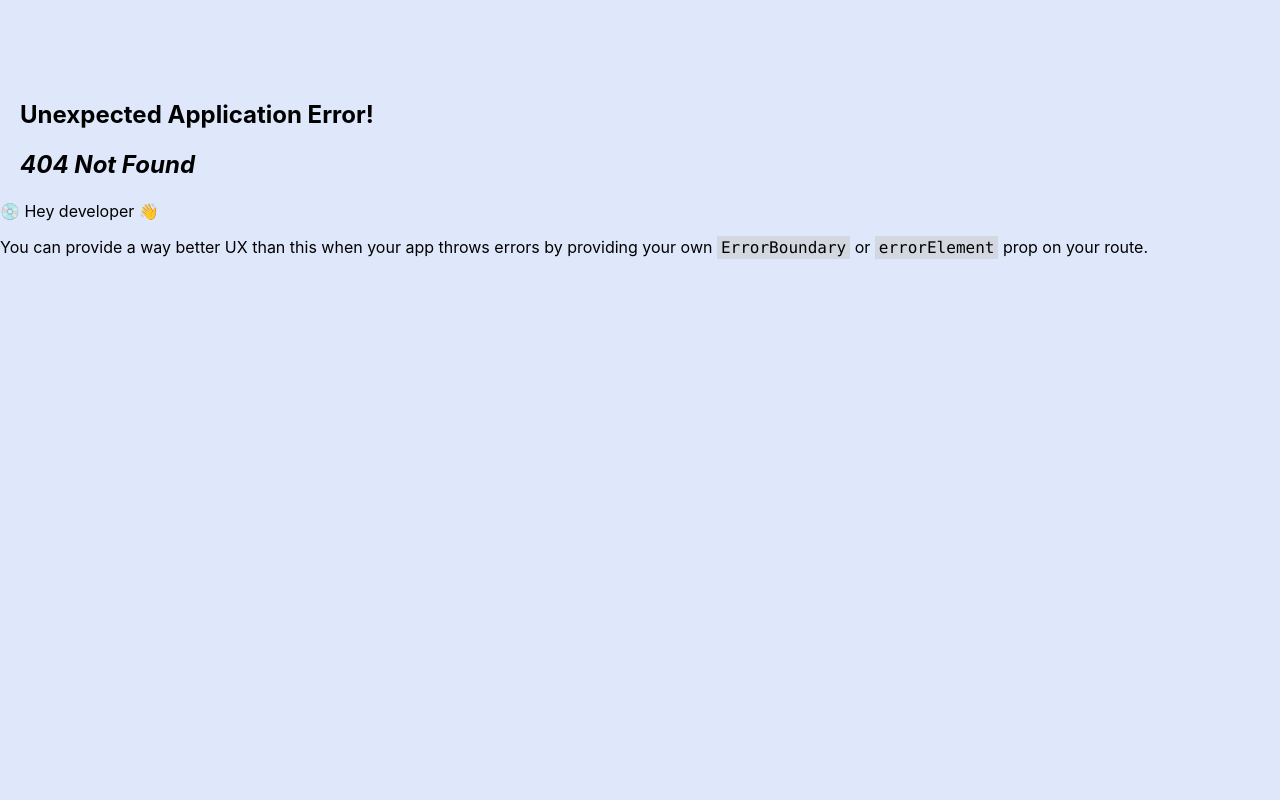
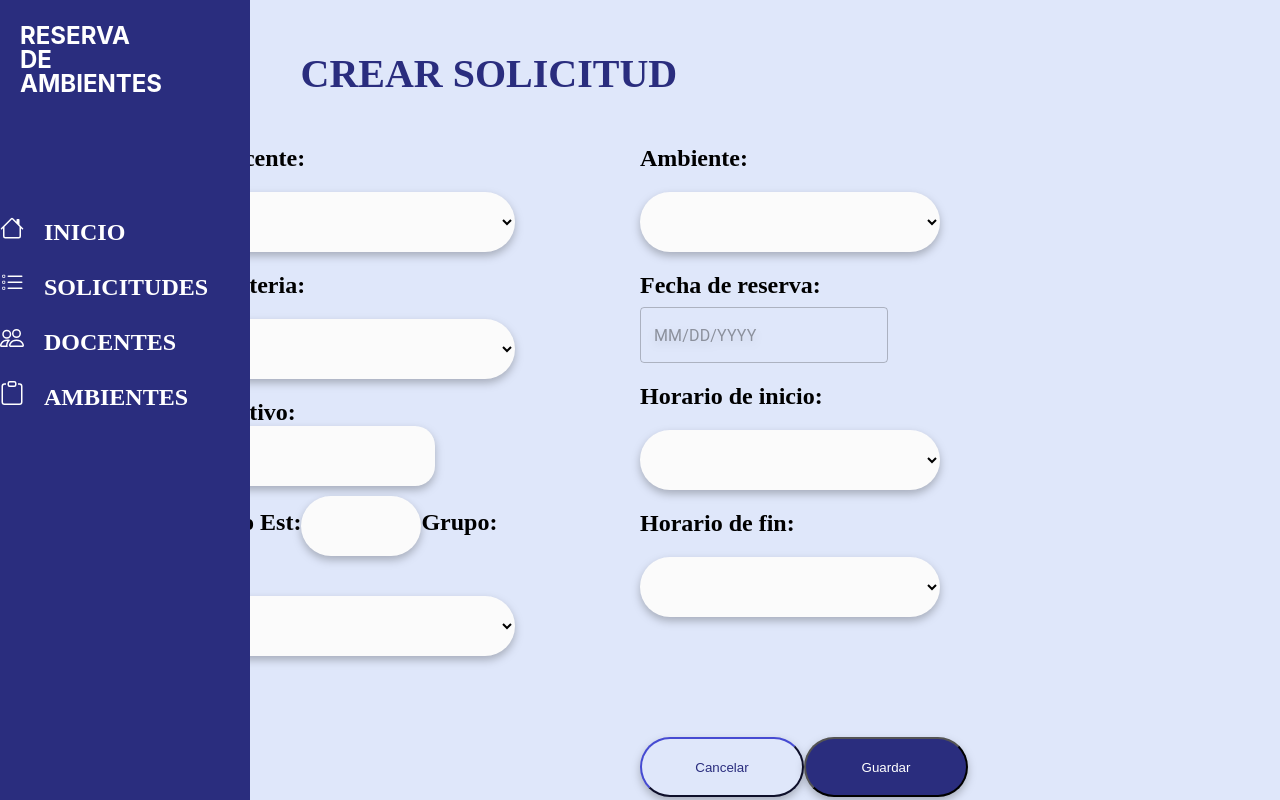
Before and after one commit to JhonPaul12/Reserva-De-Ambientes, a React (Create React App) app in the folder frontend/: page /crearsolicitud in a window 1280 px wide. Before the commit this address had no page. Built offline with nearby package versions, Linux system fonts and the light colour scheme.

Commit message:
Formulario de la solicitud

```diff
--- a/frontend/package.json
+++ b/frontend/package.json
@@ -3,12 +3,18 @@
   "version": "0.1.0",
   "private": true,
   "dependencies": {
+    "@emotion/react": "^11.11.4",
+    "@emotion/styled": "^11.11.5",
+    "@mui/lab": "^5.0.0-alpha.170",
+    "@mui/material": "^5.15.15",
+    "@mui/x-date-pickers": "^7.2.0",
     "@testing-library/jest-dom": "^5.17.0",
     "@testing-library/react": "^13.4.0",
     "@testing-library/user-event": "^13.5.0",
     "axios": "^1.6.8",
     "bootstrap": "^5.3.3",
     "bootstrap-icons": "^1.11.3",
+    "dayjs": "^1.11.10",
     "localforage": "^1.10.0",
     "match-sorter": "^6.3.4",
     "react": "^18.2.0",
--- /dev/null
+++ b/frontend/src/components/Calendar/Calendario.tsx
@@ -0,0 +1,26 @@
+import React from "react";
+import { Dayjs } from "dayjs";
+import { DemoContainer } from "@mui/x-date-pickers/internals/demo";
+import { AdapterDayjs } from "@mui/x-date-pickers/AdapterDayjs";
+import { LocalizationProvider } from "@mui/x-date-pickers/LocalizationProvider";
+import { DatePicker } from "@mui/x-date-pickers/DatePicker";
+
+
+export function Calendario() {
+  const [value, setValue] = React.useState<Dayjs | null>(null);
+
+  const handleChange = (newValue: Dayjs | null) => {
+    setValue(newValue);
+    console.log("Selected date:", newValue?.format("YYYY-MM-DD"));
+  };
+
+  return (
+    <div>
+      <LocalizationProvider dateAdapter={AdapterDayjs}>
+        <DemoContainer components={["DatePicker"]} >
+          <DatePicker value={value} onChange={handleChange} />
+        </DemoContainer>
+      </LocalizationProvider>
+    </div>
+  );
+}
--- a/frontend/src/components/index.ts
+++ b/frontend/src/components/index.ts
@@ -1,2 +1,4 @@
 export { Form } from './ui/Form.tsx';
 export { SlideBar } from './ui/SlideBar.tsx';
+export { FormSolicitud } from './ui/FormSolicitud.tsx';
+export { Calendario } from "./Calendar/Calendario.tsx";
--- a/frontend/src/components/ui/Form.css
+++ b/frontend/src/components/ui/Form.css
@@ -8,8 +8,6 @@ form{
     flex-wrap: wrap;
     margin-top: 15px;
     justify-content: center;
-
-
 
   }
   .columna {
--- /dev/null
+++ b/frontend/src/components/ui/FormSolicitud.css
@@ -0,0 +1,113 @@
+.contenedor{
+    width: calc(100% - 100px);
+    left: 300px;
+  }
+
+  form{
+      display: flex;
+      flex-wrap: wrap;
+      margin-top: 15px;
+      justify-content: center;
+    }
+    .columna {
+      flex: 1;
+      margin-right: 20px;
+      text-align: left;
+    }
+    h2{
+      margin-top: 50px;
+      margin-left: 20px;
+    }
+    label{
+      font-size:24px;
+        font-family:Nunito;
+        font-weight: bold;
+    }
+    .guardar{
+      border-radius:50px;
+      filter: drop-shadow(0px 4px 4px rgba(0,0,0,0.25));
+      height: 60px;
+      width: 164px;
+      background-color:#2a2d7e;
+      color: white;
+      margin-top: 50px;
+    }
+    .cancelar{
+      border-radius:50px;
+      filter: drop-shadow(0px 4px 4px rgba(0,0,0,0.25));
+      height: 60px;
+      width: 164px;
+      background-color:#DFE7FA;
+      color: #2a2d7e;
+      margin-top: 50px;
+      border-color: #2a2d7e;
+      ;
+    }
+    .opcions{
+      margin-top: 50px;
+
+    }
+    .cuadrado{
+      height: 60px;
+      width: 60px;
+      background-color:#fbfbfb;
+      border-style: hidden;
+      border-radius:10px;
+    }
+    input{
+      background-color:#fbfbfb;
+      height:20px;
+      width:80px;
+      filter:drop-shadow(0px 4px 4px rgba(0,0,0,0.25));
+      border-radius:30px;
+      border: none;
+      margin-top: 10px;
+      margin-bottom: 20px;
+      font-family:Nunito;
+    }
+    input:focus {
+      border-color: 2a2d7e;
+    }
+    textarea{
+      background-color:#fbfbfb;
+      height:20px;
+      width:180px;
+      filter:drop-shadow(0px 4px 4px rgba(0,0,0,0.25));
+      border-radius:20px;
+      border: none;
+      resize: none;
+      font-family:Nunito;
+      vertical-align: top;
+    }
+    select{
+      background-color:#fbfbfb;
+      height:60px;
+      width:300px;
+      filter:drop-shadow(0px 4px 4px rgba(0,0,0,0.25));
+      border-radius:30px;
+      padding: 10px;
+      margin-top: 20px;
+      margin-bottom: 20px;
+      border: none;
+    }
+    .grupo{
+        select{
+            width: 20px;
+        }
+        input{
+            width: 20px;
+        }
+    }
+    textarea::-webkit-scrollbar {
+      width: 3px;
+
+    }
+
+    textarea::-webkit-scrollbar-thumb {
+      background-color: #2a2d7e;
+      border-radius: 5px;
+    }
+
+    textarea::-webkit-scrollbar-track {
+      background-color: transparent;
+    }
--- /dev/null
+++ b/frontend/src/components/ui/FormSolicitud.tsx
@@ -0,0 +1,127 @@
+import React, { useState } from 'react';
+import { toast } from 'sonner';
+import './FormSolicitud.css';
+import { Calendario } from '../index.ts';
+
+
+export const FormSolicitud = () => {
+    const [inputMotivo, setInputMotivo] = useState('');
+    const [inputNEst, setInputNEst] = useState('');
+    const [buttonSave, setInputSave] = useState(false);
+
+
+
+    const onInputChangeMotivo = (event) => {
+        const inputValue = event.target.value;
+        if (inputValue.length <30) {
+          setInputMotivo(inputValue);
+          console.log(inputValue);
+        } else {
+          toast.error('El motivo debe tener como maximo 150 caracteres');
+          console.log("El motivo debe tener como maximo 150 caracteres");
+        }
+      }
+      const onInputChangeNEst = (event) => {
+        const inputValue = event.target.value;
+        if (inputValue.length <6) {
+          setInputNEst(inputValue);
+          console.log(inputValue);
+        } else {
+          toast.error('El numero de estudiantes no debe superar los 5 caracteres');
+          console.log("El numero de estudiantes no debe superar los 5 caracteres");
+        }
+      }
+
+      const onInputChangeSave = (event) => {
+        event.preventDefault();
+        if (inputMotivo !== '' && inputNEst !== '') {
+          setInputSave(true);
+          console.log('true');
+        } else {
+          toast.error('El motivo y el nro de estudiantes son obligatorios');
+          console.log('l motivo y el nro de estudiantes son obligatorios');
+        }
+    }
+  return (
+    <div className='contenedor'>
+    <form>
+        <div className="columna">
+        <label>Docente:</label>
+        <br />
+        <select
+          >
+
+          </select>
+          <br />
+          <label>Materia:</label>
+          <br />
+          <select
+          >
+
+          </select>
+        <br />
+        <label>Motivo:</label>
+        <br />
+        <textarea
+            value={inputMotivo}
+            style={{
+              fontSize: '16px',
+              padding: '20px',
+
+            }}
+            onChange={onInputChangeMotivo}
+          />
+        <br />
+        <label>Nro Est:</label>
+        <input
+            value={inputNEst}
+            style={{
+              fontSize: '10px',
+              padding: '20px',
+            }}
+            onChange={onInputChangeNEst}
+          />
+          <label>Grupo:</label>
+          <select
+          >
+
+          </select>
+        </div>
+        <div className="columna">
+            <label>Ambiente:</label>
+            <br />
+            <select
+            >
+
+            </select>
+            <br />
+            <label>Fecha de reserva:</label>
+            <br />
+            <Calendario/>
+            <br />
+            <label>Horario de inicio:</label>
+            <br />
+            <select
+            >
+
+            </select>
+            <br />
+            <label>Horario de fin:</label>
+            <br />
+            <select
+            >
+
+            </select>
+            <br />
+            <div className='opcions'>
+            <button className="cancelar" >Cancelar</button>
+            <button
+              className="guardar"
+              onClick={onInputChangeSave}>Guardar</button>
+            </div>
+        </div>
+
+    </form>
+  </div>
+  )
+}
--- a/frontend/src/pages/ambientes/AmbientesRegistroPage.tsx
+++ b/frontend/src/pages/ambientes/AmbientesRegistroPage.tsx
@@ -5,6 +5,7 @@ import { Toaster } from 'sonner';
 export const AmbientesRegistroPage = () => {
   return (
     <div className='pag'>
+      <div className='formReg2'>
       <Toaster
         position='top-right'
         richColors
@@ -13,6 +14,7 @@ export const AmbientesRegistroPage = () => {
       />
 
       <SlideBar/>
+      </div>
       <div className='formReg'>
       <h2 className="titulo" >REGISTRO DE AMBIENTE</h2>
       <Form/>
--- /dev/null
+++ b/frontend/src/pages/ambientes/CrearSolicitud.tsx
@@ -0,0 +1,25 @@
+import React from 'react'
+import { Toaster } from 'sonner';
+import { FormSolicitud } from '../../components/index.ts';
+import { SlideBar } from '../../components/index.ts';
+import './AmbientesRegistroPage.css';
+export const CrearSolicitud = () => {
+  return (
+    <div className='pag'>
+        <Toaster
+        position='top-right'
+        richColors
+        closeButton
+        style={{position: "absolute"}}
+      />
+
+      <SlideBar/>
+      <div className='formReg'>
+        <h2 className="titulo" >CREAR SOLICITUD</h2>
+        <FormSolicitud/>
+
+      </div>
+
+    </div>
+  )
+}
```
Also changed, not shown: frontend/src/router/router.tsx (+6 -1 lines), 1 other file (tests, documents, lock files or other folders).
